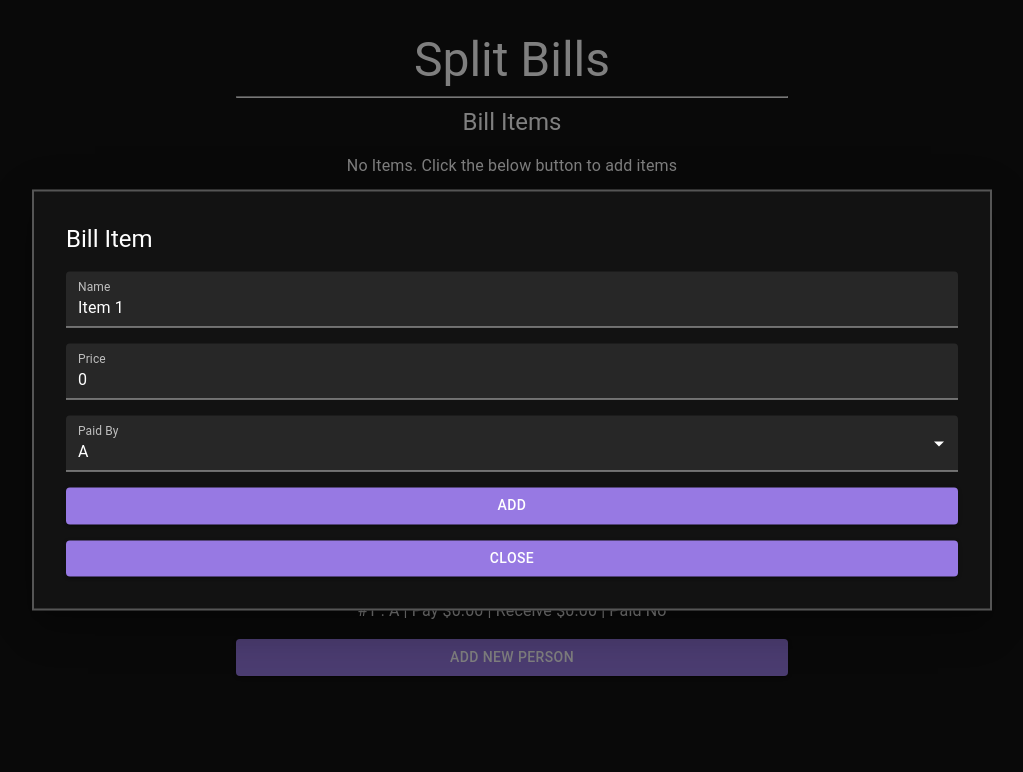
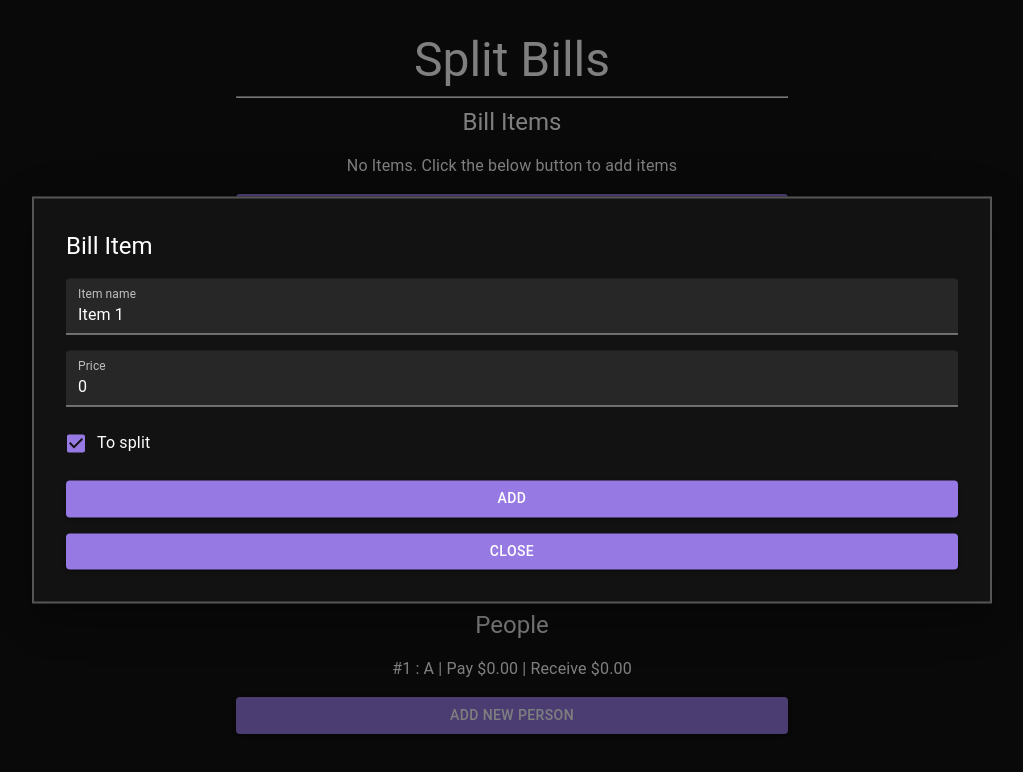
Before and after one commit to vincentau623/split-bills, a React (Vite) app: page / in a window 1280 px wide. Both pictures are taken after a click on the button "ADD NEW ITEM". Shown: the top 772 px of the page, without its empty margins (128-1151 px from the left). Built offline with nearby package versions, Linux system fonts and the light colour scheme.

Commit message:
feat: update logic

```diff
--- a/src/App.tsx
+++ b/src/App.tsx
@@ -17,24 +17,34 @@ function App() {
 
   // calculate split bills (including adding tax)
   const calculateSplitBills = () => {
+    // return if no bill items
     if (bill.billItems.length === 0) {
       return
     }
-    const total = bill.billItems.map((billItem: BillItem) => billItem.price).reduce((a, b) => a + b)
-    const tax = total * taxRate
-    const tips = bill.finalPayment.tips
-    const finalPrice = total + tax + tips
     // update final payment
-    const finalPayment = { ...bill.finalPayment, tax: tax, totalPrice: total, finalPrice: finalPrice }
+    const subTotal = bill.billItems.map((billItem: BillItem) => billItem.price).reduce((a, b) => a + b)
+    const tax = subTotal * taxRate
+    const totalPrice = subTotal + tax
+    // if tip or final paid is set, update
+    let tips = bill.finalPayment.tips
+    if (bill.finalPayment.finalPaid) {
+      tips = bill.finalPayment.finalPaid - totalPrice
+    }
+
+    const finalPayment = { ...bill.finalPayment, subTotal, tax, tips, totalPrice }
     dispatch(updateFinalPayment(finalPayment))
 
     const avgTax = tax / bill.people.length
-    const avgTips = tips / bill.people.length
+    // handle tips calculation
+    let avgTips = tips / bill.people.length
+    if (!finalPayment.tipsToSplit) {
+      avgTips = 0;
+    }
     // calculate people's shouldPay and shouldReceive
     // go through each item, calculate how much each person should pay
+    // also check if tips is paid by someone
     bill.people.map((person: Person, index: number) => {
-      const shdPay = bill.billItems.map((billItem: BillItem) => {
-        console.log(billItem.shdPayByName === person.name)
+      let shdPay = bill.billItems.map((billItem: BillItem) => {
         if (billItem.toSplit) {
           return billItem.price / bill.people.length
         } else if (billItem.shdPayByName === person.name) {
@@ -43,18 +53,26 @@ function App() {
           return 0
         }
       }).reduce((a, b) => a + b) + avgTax + avgTips
+      if (person.name === bill.finalPayment.tipsPaidByName) {
+        shdPay += tips
+      }
       console.log(person.name, shdPay)
       let updatedPerson = { ...person, shouldPay: shdPay }
       if (person.name === bill.finalPayment.paidByName) {
-        updatedPerson = { ...person, shouldPay: shdPay - finalPrice < 0 ? 0 : shdPay - finalPrice, shouldReceive: finalPrice - shdPay }
+        updatedPerson = {
+          ...updatedPerson,
+          // shouldPay: shdPay - finalPayment.finalPaid < 0 ? 0 : shdPay - finalPayment.finalPaid,
+          shouldReceive: finalPayment.finalPaid - shdPay
+        }
       }
+      console.log(updatedPerson)
       dispatch(updatePerson({ index, person: updatedPerson }))
     })
   }
 
   useEffect(() => {
     calculateSplitBills()
-  }, [bill.billItems])
+  }, [bill.billItems, bill.people.length, bill.finalPayment.tips, bill.finalPayment.finalPaid])
 
   // save the bill to local storage
   const saveBill = () => {
--- a/src/components/FinalPaymentSection.tsx
+++ b/src/components/FinalPaymentSection.tsx
@@ -1,19 +1,67 @@
-import { Stack, Typography, Button, Modal, Box, TextField } from "@mui/material";
+import { Stack, Typography, Button, Modal, Box, TextField, FormControl, InputLabel, MenuItem, Select, SelectChangeEvent, FormControlLabel, Checkbox } from "@mui/material";
 import { useState } from "react";
 import { modalBoxStyle } from "../styles/main";
-import { Bill } from "../models/main";
-import { useAppSelector } from "../hooks/hooks";
+import { useAppDispatch, useAppSelector } from "../hooks/hooks";
+import { FinalPayment, Person } from "../models/main";
+import { updateFinalPayment } from "../hooks/billSlice";
 
 const FinalPaymentSection = (props: { taxRate: number }) => {
     const { taxRate } = props
     const bill = useAppSelector((state) => state.bill.value)
+    const dispatch = useAppDispatch()
+
+    const [tempFinalPayment, setTempFinalPayment] = useState<FinalPayment>(bill.finalPayment);
 
     const [finalPaymedntModalOpen, setFinalPaymentModalOpen] = useState<boolean>(false);
-    const [tempFinalPrice, setTempFinalPrice] = useState<number>(0);
+
+    const handleFinalPaymentModalOpen = () => {
+        setTempFinalPayment(bill.finalPayment)
+        setFinalPaymentModalOpen(true)
+    }
 
     // FINAL PAYMENT Actions
     // handle final price change
     const handleUpdateFinalPrice = () => {
+        dispatch(updateFinalPayment(tempFinalPayment))
+        setFinalPaymentModalOpen(false);
+    }
+
+    const handleTipsChange = (event: React.ChangeEvent<HTMLInputElement>) => {
+        // if tips change update final paid
+        setTempFinalPayment({
+            ...tempFinalPayment,
+            tips: parseFloat(event.target.value),
+            finalPaid: parseFloat(event.target.value)
+                ? tempFinalPayment.totalPrice + parseFloat(event.target.value)
+                : 0
+        });
+    }
+
+    const hanldeTipsToSplitChange = (event: React.ChangeEvent<HTMLInputElement>) => {
+        setTempFinalPayment({
+            ...tempFinalPayment,
+            tipsToSplit: event.target.checked,
+            tipsPaidByName: event.target.checked ? '' : tempFinalPayment.tipsPaidByName
+        });
+    }
+
+    const handleTipsPaidByChange = (event: SelectChangeEvent) => {
+        setTempFinalPayment({ ...tempFinalPayment, tipsPaidByName: event.target.value });
+    }
+
+    const handleFinalPaidChange = (event: React.ChangeEvent<HTMLInputElement>) => {
+        // if final price change update tips
+        setTempFinalPayment({
+            ...tempFinalPayment,
+            tips: parseFloat(event.target.value)
+                ? parseFloat(event.target.value) - parseFloat(tempFinalPayment.totalPrice.toFixed(2))
+                : 0,
+            finalPaid: parseFloat(event.target.value),
+        });
+    }
+
+    const handlePaidByChange = (event: SelectChangeEvent) => {
+        setTempFinalPayment({ ...tempFinalPayment, paidByName: event.target.value });
     }
 
     const handleFinalPaymentModalClose = () => {
@@ -23,13 +71,15 @@ const FinalPaymentSection = (props: { taxRate: number }) => {
     return (
         <>
             <Stack spacing={2}>
+                <div>Subtotal: ${bill.finalPayment.subTotal.toFixed(2)}</div>
+                <div>Tax: ${bill.finalPayment.tax.toFixed(2)} ({taxRate * 100}%)</div>
+                <div>Total Price: ${bill.finalPayment.totalPrice.toFixed(2)}</div>
+                <hr />
                 <Typography variant="h5">Final Payment</Typography>
-                <div>Tax: {bill.finalPayment.tax.toFixed(2)} ({taxRate * 100}%)</div>
-                <div>Tips: ${bill.finalPayment.tips.toFixed(2)}</div>
-                <div>Total Price: ${bill.finalPayment.totalPrice.toFixed(2)}</div>
-                <div>Final Price: ${bill.finalPayment.finalPrice.toFixed(2)}</div>
+                <div>Tips: ${bill.finalPayment.tips.toFixed(2)} ({bill.finalPayment.tipsToSplit ? `Will be splitted` : `Pay by ${bill.finalPayment.tipsPaidByName}`})</div>
+                <div>Final Paid: ${bill.finalPayment.finalPaid.toFixed(2)}</div>
                 <div>Paid by: {bill.finalPayment.paidByName}</div>
-                <Button variant="contained" onClick={() => setFinalPaymentModalOpen(true)}>Edit Final Payment</Button>
+                <Button variant="contained" onClick={handleFinalPaymentModalOpen}>Edit Final Payment</Button>
             </Stack>
             {/* Final Payment Modal */}
             <Modal open={finalPaymedntModalOpen}
@@ -43,8 +93,62 @@ const FinalPaymentSection = (props: { taxRate: number }) => {
                             Final Payment
                         </Typography>
                         {/* if update tips, auto calculate final price, vice versa */}
-                        <TextField id="finalPayment-tips" label="Tips" variant="filled" />
-                        <TextField id="finalPayment-finalPrice" label="Final Price" variant="filled" />
+                        <TextField id="finalPayment-tips"
+                            label="Tips"
+                            variant="filled"
+                            type="number"
+                            value={tempFinalPayment.tips}
+                            onChange={handleTipsChange} />
+                        <Stack direction="row" sx={{
+                            justifyContent: "flex-start",
+                            alignItems: "center",
+                        }}
+                        >
+                            <FormControlLabel control={
+                                <Checkbox checked={tempFinalPayment.tipsToSplit} onChange={hanldeTipsToSplitChange} />
+                            } label="To split" />
+                            {!tempFinalPayment.tipsToSplit &&
+                                <FormControl sx={{ minWidth: '150px' }} variant="filled" >
+                                    <InputLabel id="demo-simple-select-filled-label">Pay By</InputLabel>
+                                    <Select
+                                        variant="filled"
+                                        labelId="demo-simple-select-label"
+                                        id="demo-simple-select"
+                                        value={tempFinalPayment.tipsPaidByName}
+                                        label="Paid By"
+                                        onChange={handleTipsPaidByChange}
+                                        disabled={tempFinalPayment.tipsToSplit}
+                                    >
+                                        {bill.people.map((person: Person, index: number) => (
+                                            <MenuItem key={index} value={person.name}>{person.name}</MenuItem>
+                                        ))}
+                                    </Select>
+                                </FormControl>
+                            }
+                        </Stack>
+
+                        <TextField id="finalPayment-finalPrice"
+                            label="Final Paid"
+                            variant="filled"
+                            type="number"
+                            value={tempFinalPayment.finalPaid}
+                            onChange={handleFinalPaidChange} />
+                        <FormControl sx={{ minWidth: '150px' }} variant="filled" >
+                            <InputLabel id="demo-simple-select-filled-label">Paid By</InputLabel>
+                            <Select
+                                variant="filled"
+                                labelId="demo-simple-select-label"
+                                id="demo-simple-select"
+                                value={bill.finalPayment.paidByName}
+                                label="Paid By"
+                                onChange={handlePaidByChange}
+                            >
+                                {bill.people.map((person: Person, index: number) => (
+                                    <MenuItem key={index} value={person.name}>{person.name}</MenuItem>
+                                ))}
+                            </Select>
+                        </FormControl>
+
                         <Button variant="contained" onClick={handleUpdateFinalPrice}>Update</Button>
                         <Button variant="contained" onClick={handleFinalPaymentModalClose}>Close</Button>
                     </Stack>
--- a/src/components/ItemsSection.tsx
+++ b/src/components/ItemsSection.tsx
@@ -1,6 +1,6 @@
-import { Stack, Typography, Button, Modal, Box, TextField, FormControl, InputLabel, Select, MenuItem, FormHelperText, SelectChangeEvent } from "@mui/material";
-import { Bill, BillItem, BillItemError, Person } from "../models/main";
-import { useState } from "react";
+import { Stack, Typography, Button, Modal, Box, TextField, FormControl, InputLabel, Select, MenuItem, FormHelperText, SelectChangeEvent, FormControlLabel, Checkbox } from "@mui/material";
+import { BillItem, BillItemError, Person } from "../models/main";
+import React, { useState } from "react";
 import { modalBoxStyle } from "../styles/main";
 import { useAppDispatch, useAppSelector } from "../hooks/hooks";
 import { addBillItem } from "../hooks/billSlice";
@@ -9,10 +9,13 @@ const ItemSection = () => {
     const bill = useAppSelector((state) => state.bill.value)
     const dispatch = useAppDispatch()
 
+    const initialBillItem: BillItem = { name: `Item ${bill.billItems.length + 1}`, price: 0, toSplit: true, shdPayByName: '' }
+    const inititalBillItemError: BillItemError = { name: '', price: '', shdPayByName: '' }
+
+    const [tempBillItem, setTempBillItem] = useState<BillItem>(initialBillItem);
+    const [tempBillItemError, setTempBillItemError] = useState<BillItemError>(inititalBillItemError);
+
     const [billItemModalOpen, setBillItemModalOpen] = useState<boolean>(false);
-    const [tempBillItem, setTempBillItem] = useState<BillItem>({ name: `Item ${bill.billItems.length + 1}`, price: 0, toSplit: false, shdPayByName: bill.people[0].name });
-    const [tempBillItemError, setTempBillItemError] = useState<BillItemError>({ name: '', price: '', shdPayByName: '' });
-
 
     // BILL ITEMS ACTIONS
     // handle add bill item
@@ -48,17 +51,17 @@ const ItemSection = () => {
 
     const handleBillItemModalOpen = () => {
         //reset tempBillItem
-        setTempBillItem({ name: `Item ${bill.billItems.length + 1}`, price: 0, toSplit: false, shdPayByName: bill.people[0].name })
-        setTempBillItemError({ name: '', price: '', shdPayByName: '' })
+        setTempBillItem(initialBillItem)
+        setTempBillItemError(inititalBillItemError)
         setBillItemModalOpen(true)
     }
 
+    const handleToSplitCheckbox = (event: React.ChangeEvent<HTMLInputElement>) => {
+        setTempBillItem({ ...tempBillItem, toSplit: event.target.checked, shdPayByName: event.target.checked ? '' : bill.people[0].name })
+    }
 
     const handleBillItemshdPayByNameChange = (event: SelectChangeEvent) => {
-        // const selectedPerson = people.find((person: Person) => person.name === event.target.value as string)
-        // if (selectedPerson) {
-        // }
-        setTempBillItem({ ...tempBillItem, shdPayByName: event.target.value as string })
+        setTempBillItem({ ...tempBillItem, shdPayByName: event.target.value })
     }
 
     const handleBillItemModalClose = () => {
@@ -72,7 +75,7 @@ const ItemSection = () => {
                 {bill.billItems.length == 0 && <div>No Items. Click the below button to add items</div>}
                 {bill.billItems.length > 0 && bill.billItems.map((billItem: BillItem, index: number) => (
                     <div key={index}>
-                        #{index + 1} : {billItem.name} | ${billItem.price} | {billItem.toSplit || !billItem.shdPayByName ? `Will be splitted` : `Should pay by ${billItem.shdPayByName}`}
+                        #{index + 1} : {billItem.name} | ${billItem.price.toFixed(2)} | {billItem.toSplit || !billItem.shdPayByName ? `Will be splitted` : `Pay by ${billItem.shdPayByName}`}
                     </div>
                 ))}
                 <Button variant="contained" onClick={handleBillItemModalOpen}>Add New Item</Button>
@@ -90,7 +93,7 @@ const ItemSection = () => {
                         </Typography>
                         <TextField
                             id="billItem-name"
-                            label="Name"
+                            label="Item name"
                             variant="filled"
                             error={tempBillItemError.name !== ''}
                             helperText={tempBillItemError.name}
@@ -109,8 +112,17 @@ const ItemSection = () => {
                             onChange={(event: React.ChangeEvent<HTMLInputElement>) => {
                                 setTempBillItem({ ...tempBillItem, price: parseFloat(event.target.value) })
                             }} />
-                        <FormControl variant="filled" error={tempBillItemError.shdPayByName !== ''}>
-                            <InputLabel id="demo-simple-select-filled-label">Paid By</InputLabel>
+                        <Stack direction="row" sx={{
+                            justifyContent: "flex-start",
+                            alignItems: "center",
+                        }}
+                        >
+                            <FormControlLabel control={
+                                <Checkbox checked={tempBillItem.toSplit} onChange={handleToSplitCheckbox} />
+                            } label="To split" />
+                            {!tempBillItem.toSplit &&
+                                <FormControl sx={{ minWidth: '150px' }} variant="filled" error={tempBillItemError.shdPayByName !== ''}>
+                                    <InputLabel id="demo-simple-select-filled-label">Pay By</InputLabel>
                                     <Select
                                         variant="filled"
                                         labelId="demo-simple-select-label"
@@ -118,6 +130,7 @@ const ItemSection = () => {
                                         value={tempBillItem.shdPayByName}
                                         label="Paid By"
                                         onChange={handleBillItemshdPayByNameChange}
+                                        disabled={tempBillItem.toSplit}
                                     >
                                         {bill.people.map((person: Person, index: number) => (
                                             <MenuItem key={index} value={person.name}>{person.name}</MenuItem>
@@ -125,6 +138,8 @@ const ItemSection = () => {
                                     </Select>
                                     {tempBillItemError.shdPayByName !== '' && <FormHelperText id="component-error-text">{tempBillItemError.shdPayByName}</FormHelperText>}
                                 </FormControl>
+                            }
+                        </Stack>
                         <Button variant="contained" onClick={handleAddBillItem}>Add</Button>
                         <Button variant="contained" onClick={handleBillItemModalClose}>Close</Button>
                     </Stack>
--- a/src/components/PeopleSection.tsx
+++ b/src/components/PeopleSection.tsx
@@ -1,6 +1,6 @@
 import { Stack, Typography, Button, Modal, Box, TextField } from "@mui/material";
-import { Bill, Person } from "../models/main";
-import { useState } from "react";
+import { Person } from "../models/main";
+import { useEffect, useState } from "react";
 import { modalBoxStyle } from "../styles/main";
 import { useAppDispatch, useAppSelector } from "../hooks/hooks";
 import { addPerson } from "../hooks/billSlice";
@@ -9,15 +9,24 @@ const PeopleSection = () => {
     const bill = useAppSelector((state) => state.bill.value)
     const dispatch = useAppDispatch()
 
+    const autogenName = String.fromCharCode(65 + bill.people.length); // auto generate name A, B, C, D, ...
+    const inititalPerson = { name: `${autogenName}`, shouldPay: 0, shouldReceive: 0, paid: false }
+
     const [personModalOpen, setPersonModalOpen] = useState<boolean>(false);
-    const [tempPerson, setTempPerson] = useState<Person>({ name: '', shouldPay: 0, shouldReceive: 0, paid: false });
+    const [tempPerson, setTempPerson] = useState<Person>(inititalPerson);
+
+    useEffect(() => {
+        console.log("bill.people", bill.people)
+    }, [bill.people])
 
     // PERSON Actions
+    const handleTempPersonNameChange = (event: React.ChangeEvent<HTMLInputElement>) => {
+        setTempPerson({ ...tempPerson, name: event.target.value })
+    }
     // handle add person
     const handleAddPerson = () => {
-        const autogenName = String.fromCharCode(65 + bill.people.length); // auto generate name A, B, C, D, ...
-        const newPerson = { name: `${autogenName}`, shouldPay: 0, shouldReceive: 0, paid: false }
-        dispatch(addPerson(newPerson))
+        dispatch(addPerson(tempPerson))
+        setPersonModalOpen(false)
     }
     // handle delete person
     const handleDeletePerson = (person: Person) => {
@@ -41,7 +50,9 @@ const PeopleSection = () => {
             <Stack spacing={2}>
                 <Typography variant="h5">People</Typography>
                 {bill.people.map((person: Person, index: number) => (
-                    <div key={index}>#{index + 1} : {person.name} | Pay ${person.shouldPay.toFixed(2)} | Receive ${person.shouldReceive.toFixed(2)} | Paid {person.paid ? 'Yes' : 'No'}</div>
+                    <div key={index}>#{index + 1} : {person.name} | Pay ${person.shouldPay.toFixed(2)} | Receive ${person.shouldReceive.toFixed(2)}
+                        {/* | Paid {person.paid ? 'Yes' : 'No'} */}
+                    </div>
                 ))}
                 <Button variant="contained" onClick={() => setPersonModalOpen(true)}>Add New Person</Button>
             </Stack>
@@ -56,7 +67,8 @@ const PeopleSection = () => {
                         <Typography id="people-modal-title" variant="h5">
                             Person
                         </Typography>
-                        <TextField id="people-name" label="Name" variant="filled" />
+                        <TextField id="people-name" label="Name" variant="filled" value={tempPerson.name}
+                            onChange={handleTempPersonNameChange} />
                         <Button variant="contained" onClick={handleAddPerson}>Add Person</Button>
                         <Button variant="contained" onClick={handlePersonModalClose}>Close</Button>
                     </Stack>
--- a/src/hooks/billSlice.tsx
+++ b/src/hooks/billSlice.tsx
@@ -9,7 +9,7 @@ const initialState: BillState = {
     value: {
         billItems: [],
         people: [{ name: 'A', shouldPay: 0, shouldReceive: 0, paid: false }],
-        finalPayment: { subTotal: 0, tax: 0, tips: 0, totalPrice: 0, finalPrice: 0, paidByName: 'A', },
+        finalPayment: { subTotal: 0, tax: 0, tips: 0, tipsToSplit: true, tipsPaidByName: '', totalPrice: 0, finalPaid: 0, paidByName: 'A', },
         resolved: false,
     },
 };
--- a/src/models/main.tsx
+++ b/src/models/main.tsx
@@ -22,8 +22,10 @@ export interface FinalPayment {
     subTotal: number
     tax: number
     tips: number
+    tipsToSplit: boolean
+    tipsPaidByName: string // TODO: multiple people
     totalPrice: number
-    finalPrice: number
+    finalPaid: number
     paidByName: string // TODO: multiple people
 }
 
```
Lines whose indentation alone changed are shown as unchanged.
